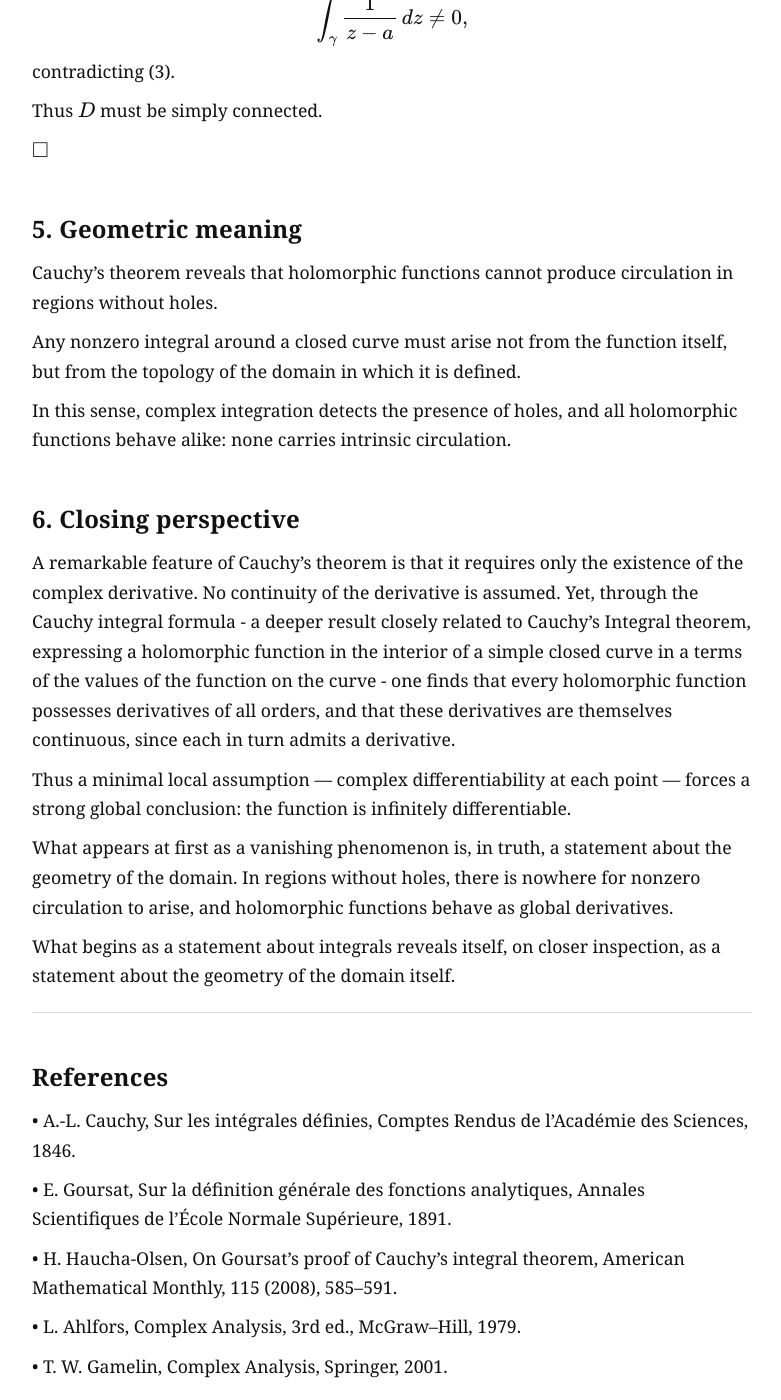
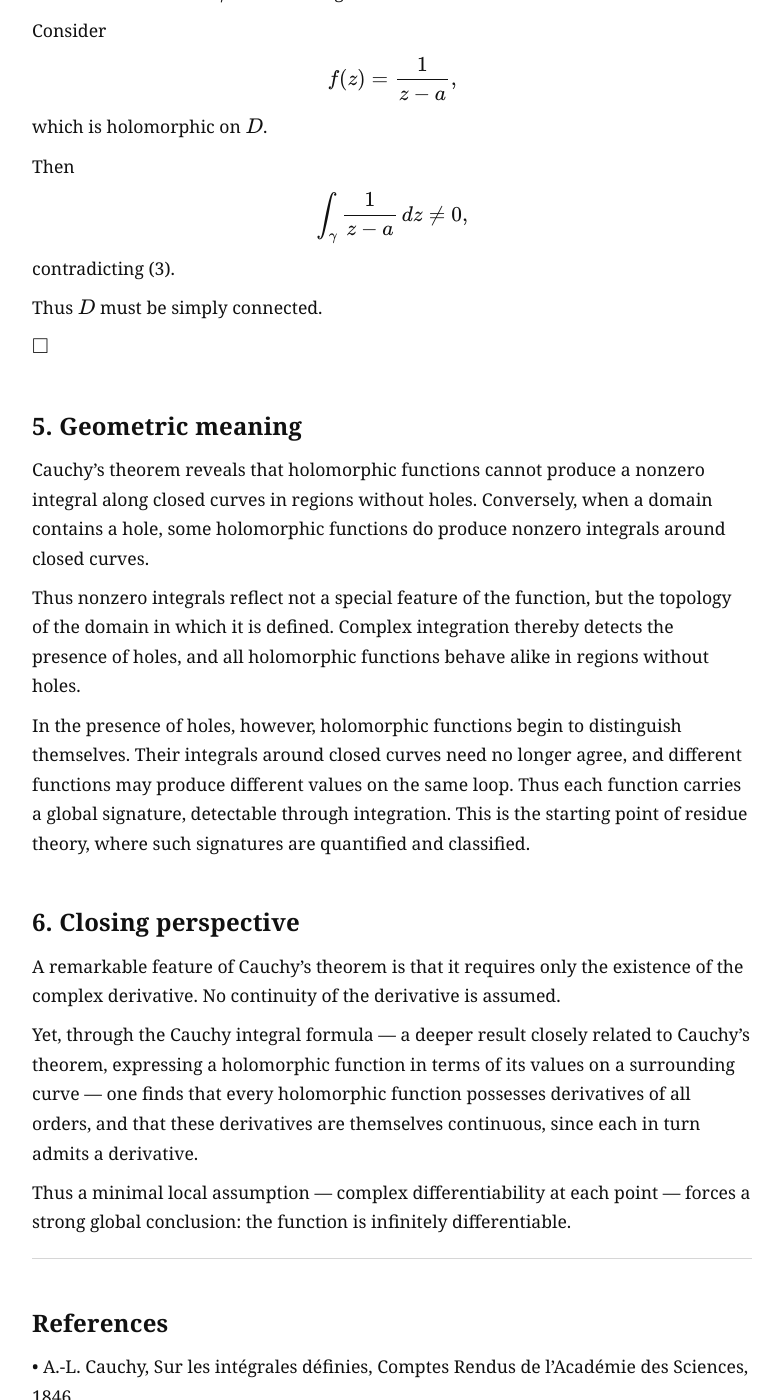
Before and after one commit to Dinside01/proofzoom, a Jekyll site: the page built from _entries/entry-0005-cauchys-theorem-and-geometry-of-the-domain.md, in a window 1280 px wide and 1400 px high, scrolled down 6237 px. Shown: the whole window, without its empty margins (148-929 px from the left). Built offline with Jekyll 4.4.1, drawn with Linux system fonts in a browser that asks for light colours; some of the changed text lies outside the part shown.

Commit message:
Finalize Entry-0005: refine geometric meaning, closing perspective, and remark

```diff
--- a/_entries/entry-0005-cauchys-theorem-and-geometry-of-the-domain.md
+++ b/_entries/entry-0005-cauchys-theorem-and-geometry-of-the-domain.md
@@ -207,7 +207,10 @@ Thus the triangular form proved by Goursat implies the full statement of Cauchy
 
 
 **Remark.**
+
 There is a shorter proof of Cauchy’s theorem via Green’s theorem, reducing the result to the vanishing of certain partial derivatives. This approach, however, requires additional smoothness assumptions on the real and imaginary parts of $f$. Goursat’s argument is more subtle: it shows that complex differentiability alone suffices, with no prior assumption of continuity of the derivative. In this sense, the strength of Cauchy’s theorem lies not in the method of proof, but in the minimal nature of its hypotheses.
+
+It is also worth noting that the theorem holds under weaker assumptions than those stated here. If $\Gamma$ is a simple closed curve in $D$, it suffices that $f$ be continuous on $\Gamma \cup \Gamma^i$ and holomorphic in the interior $\Gamma^i$ in order to conclude that $\int_\Gamma f(z)\,dz = 0$. This refinement, sometimes referred to as Pollard’s form, is rarely needed in applications.
 
 ## 3. Simply connected domains
 
@@ -302,23 +305,23 @@ Thus $D$ must be simply connected.
 
 $\square$
 
+
 ## 5. Geometric meaning
 
-Cauchy’s theorem reveals that holomorphic functions cannot produce circulation in regions without holes.
+Cauchy’s theorem reveals that holomorphic functions cannot produce a nonzero integral along closed curves in regions without holes. Conversely, when a domain contains a hole, some holomorphic functions do produce nonzero integrals around closed curves.
 
-Any nonzero integral around a closed curve must arise not from the function itself, but from the topology of the domain in which it is defined.
+Thus nonzero integrals reflect not a special feature of the function, but the topology of the domain in which it is defined. Complex integration thereby detects the presence of holes, and all holomorphic functions behave alike in regions without holes.
 
-In this sense, complex integration detects the presence of holes, and all holomorphic functions behave alike: none carries intrinsic circulation.
+In the presence of holes, however,  holomorphic functions begin to distinguish themselves. Their integrals around closed curves need no longer agree, and different functions may produce different values on the same loop. Thus each function carries a global signature, detectable through integration. This is the starting point of residue theory, where such signatures are quantified and classified.
+
 
 ## 6. Closing perspective
 
-A remarkable feature of Cauchy’s theorem is that it requires only the existence of the complex derivative. No continuity of the derivative is assumed. Yet, through the Cauchy integral formula - a deeper result closely related to Cauchy's Integral theorem, expressing a holomorphic function in the interior of a simple closed curve in a terms of the values of the function on the curve - one finds that every holomorphic function possesses derivatives of all orders, and that these derivatives are themselves continuous, since each in turn admits a derivative.
+A remarkable feature of Cauchy’s theorem is that it requires only the existence of the complex derivative. No continuity of the derivative is assumed.
+
+Yet, through the Cauchy integral formula — a deeper result closely related to Cauchy’s theorem, expressing a holomorphic function in terms of its values on a surrounding curve — one finds that every holomorphic function possesses derivatives of all orders, and that these derivatives are themselves continuous, since each in turn admits a derivative.
 
 Thus a minimal local assumption — complex differentiability at each point — forces a strong global conclusion: the function is infinitely differentiable.
-
-What appears at first as a vanishing phenomenon is, in truth, a statement about the geometry of the domain. In regions without holes, there is nowhere for nonzero circulation to arise, and holomorphic functions behave as global derivatives.
-
-What begins as a statement about integrals reveals itself, on closer inspection, as a statement about the geometry of the domain itself.
 
 ---
 
```
Also changed, not shown: 1 other file.
